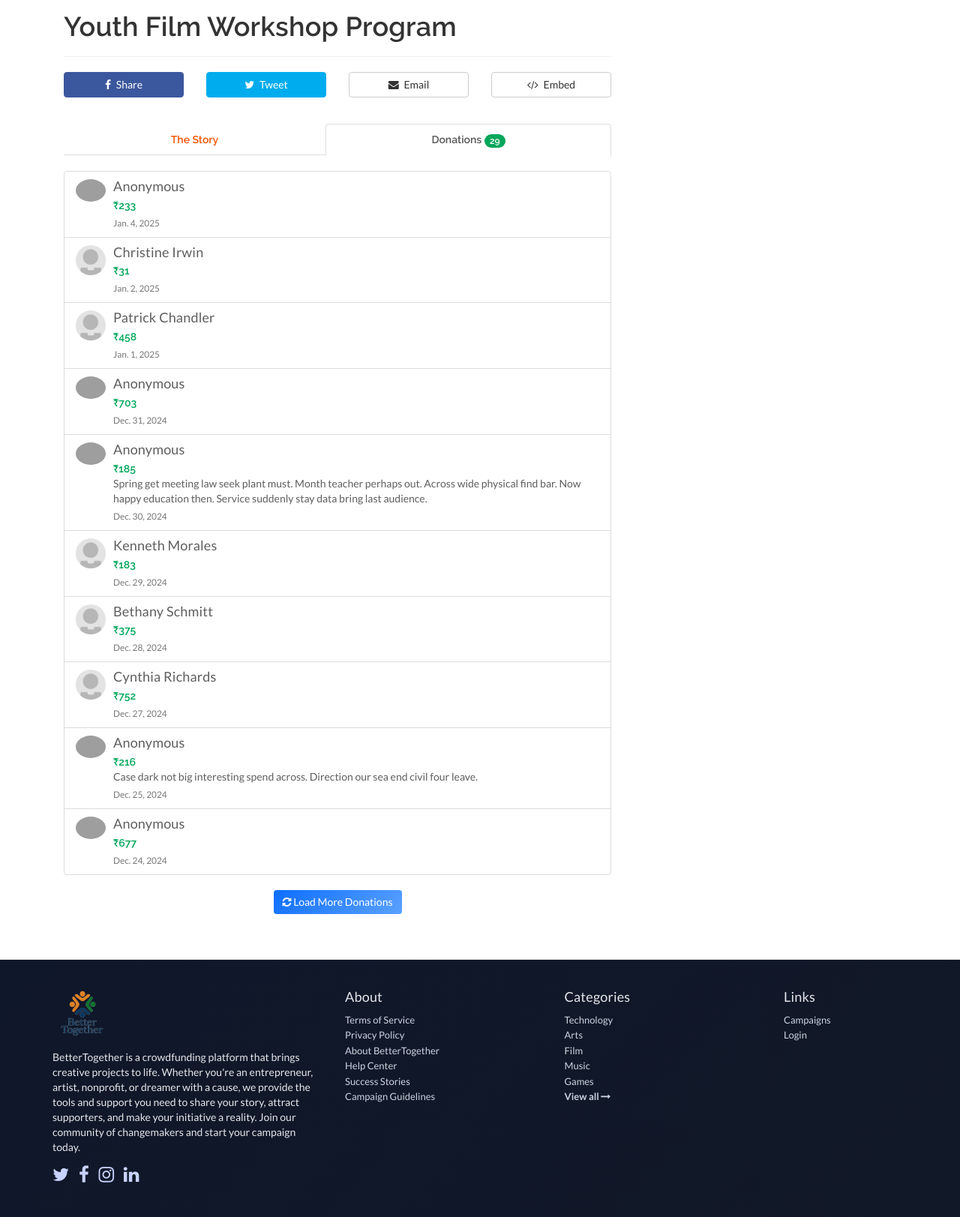
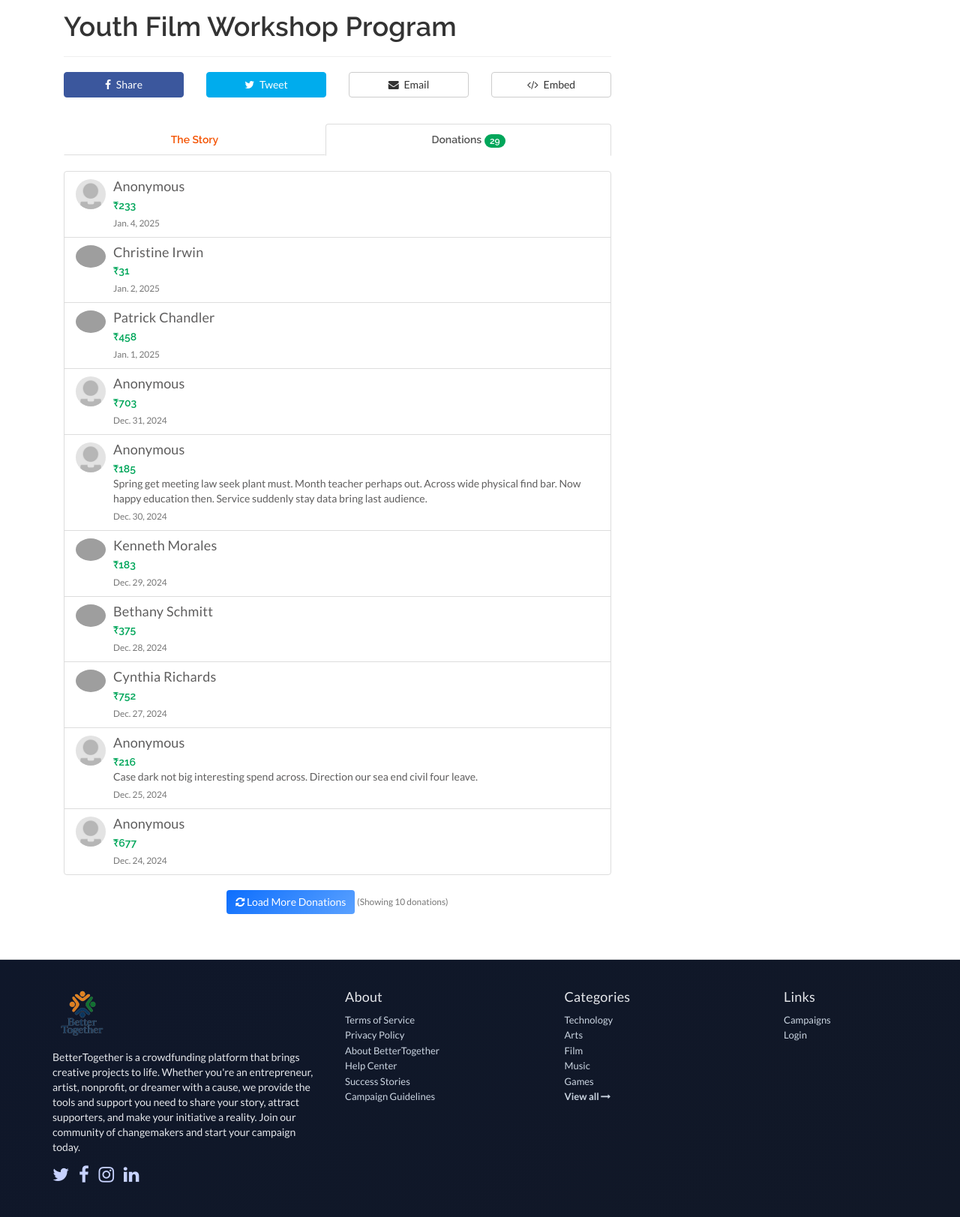
Before and after one commit to sk-sahil2002/BetterTogetherapp, a Django app: page /campaign/details/023468ab-5920-425f-9895-3c7b79afa06a in a window 1280 px wide, after a click that opens the changed part. Shown: the part 786-2409 px from the top of the page at 75% size. Run offline with Django 3.2, Linux system fonts and the light colour scheme; data comes from the database, SQL or seed files in the repository; grey boxes labelled with a size stand in for pictures from a placeholder-image service; some libraries are stand-ins or nearby versions; some web fonts are replaced; grey boxes are pictures that could not be loaded.

Commit message:
Initial commit of existing project

```diff
--- a/campaign/models.py
+++ b/campaign/models.py
@@ -109,7 +109,7 @@ class Donation(models.Model):
 
     @property
     def name(self):
-        return self.fullname if self.anonymous == 0 else "Anonymous"
+        return "Anonymous" if self.anonymous else self.fullname
 
     @property
     def avatar(self):
@@ -129,7 +129,7 @@ class Donation(models.Model):
             url = "{base}avatar/{hash}.jpg?{qs}".format(
                 base=url_base, hash=email_hash, qs=query_string
             )
-            return default if self.anonymous == 0 else url
+            return default if self.anonymous else url
         except (ValueError, AttributeError):
             return static("img/default.jpg")
 
--- a/campaign/views.py
+++ b/campaign/views.py
@@ -202,6 +202,7 @@ class DonationView(CreateView):
         return kwargs
 
 
+@method_decorator(csrf_exempt, name='dispatch')
 class LoadMoreDonationsView(View):
     """AJAX view to load more donations for a campaign"""
 
@@ -230,11 +231,19 @@ class LoadMoreDonationsView(View):
                 'html': donation_html,
                 'has_more': has_more,
                 'next_offset': offset + limit,
-                'total_donations': total_donations
+                'total_donations': total_donations,
+                'debug': {
+                    'offset': offset,
+                    'limit': limit,
+                    'donations_count': donations.count(),
+                    'total_donations': total_donations
+                }
             })
 
         except Exception as e:
+            import traceback
             return JsonResponse({
                 'success': False,
-                'error': str(e)
+                'error': str(e),
+                'traceback': traceback.format_exc()
             })
--- a/templates/campaigns/details.html
+++ b/templates/campaigns/details.html
@@ -110,10 +110,15 @@
                                 <button type="button" class="btn btn-primary" id="loadMoreDonations"
                                         data-campaign-id="{{ campaign.id }}"
                                         data-offset="10"
-                                        data-limit="10">
+                                        data-limit="10"
+                                        data-url="{% url 'campaign:load-more-donations' pk=campaign.id %}">
                                     <i class="fa fa-refresh"></i> Load More Donations
                                 </button>
+                                <!-- Debug info -->
+                                <small class="text-muted">(Showing {{ donations|length }} donations)</small>
                             </div>
+                        {% else %}
+                            <!-- Debug: Button not shown because donations count is {{ donations|length }} -->
                         {% endif %}
                     {% endif %}
                 </div>
@@ -231,13 +236,16 @@
             var campaignId = button.data('campaign-id');
             var offset = button.data('offset');
             var limit = button.data('limit');
+            var url = button.data('url');
+
+            console.log('Load more clicked:', {campaignId, offset, limit, url});
 
             // Disable button and show loading
             button.prop('disabled', true);
             button.html('<i class="fa fa-spinner fa-spin"></i> Loading...');
 
             $.ajax({
-                url: '/campaign/' + campaignId + '/donations/load-more/',
+                url: url,
                 type: 'GET',
                 data: {
                     'offset': offset,
@@ -260,13 +268,15 @@
                             button.html('<i class="fa fa-refresh"></i> Load More Donations');
                         }
                     } else {
+                        console.error('Load more donations error:', response);
                         alert('Error loading donations: ' + response.error);
                         button.prop('disabled', false);
                         button.html('<i class="fa fa-refresh"></i> Load More Donations');
                     }
                 },
-                error: function() {
-                    alert('Error loading donations. Please try again.');
+                error: function(xhr, status, error) {
+                    console.error('AJAX error:', xhr.responseText);
+                    alert('Error loading donations. Please try again. Status: ' + status);
                     button.prop('disabled', false);
                     button.html('<i class="fa fa-refresh"></i> Load More Donations');
                 }
```
